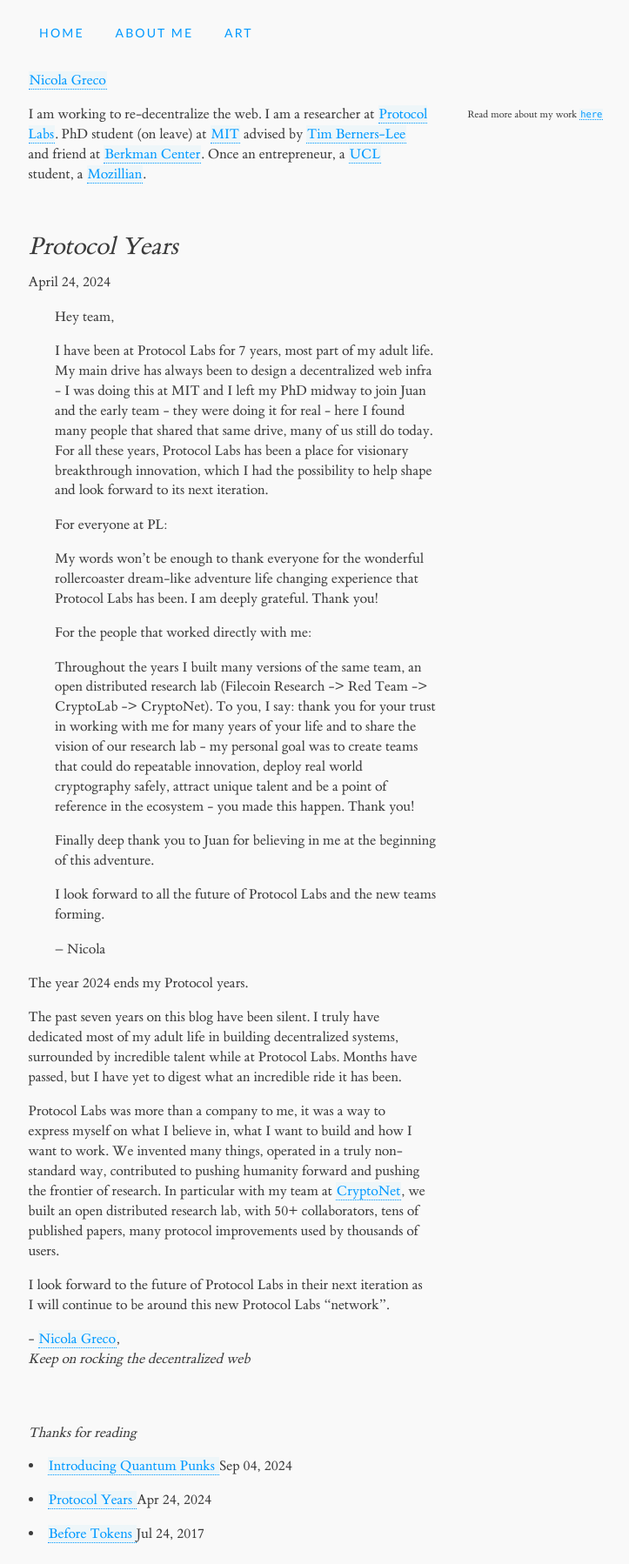
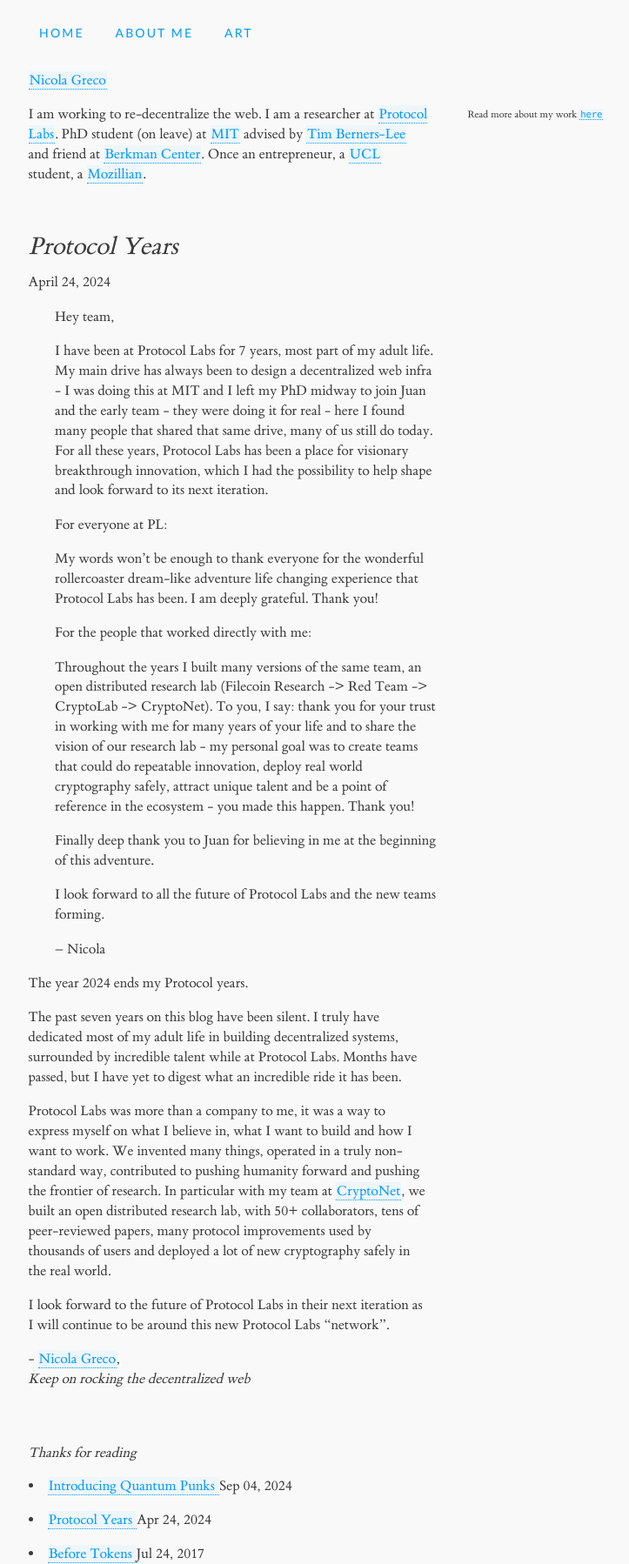
Before and after one commit to nicola/nicola.github.io, a Jekyll site: the page built from _posts/2024-04-24-protocol-years.md, in a window 1280 px wide. Shown: the whole page at 87% size, without its empty margins (75-798 px from the left). Built offline with Jekyll 4.4.1, drawn with Linux system fonts in a browser that asks for light colours; comment, search, counter and statistics services are not loaded; before the commit the page ends 1775 px from its top, so only the background shows below that.

Commit message:
adding cryptography statement

```diff
--- a/_posts/2024-04-24-protocol-years.md
+++ b/_posts/2024-04-24-protocol-years.md
@@ -29,6 +29,6 @@
 
 The past seven years on this blog have been silent. I truly have dedicated most of my adult life in building decentralized systems, surrounded by incredible talent while at Protocol Labs. Months have passed, but I have yet to digest what an incredible ride it has been.
 
-Protocol Labs was more than a company to me, it was a way to express myself on what I believe in, what I want to build and how I want to work. We invented many things, operated in a truly non-standard way, contributed to pushing humanity forward and pushing the frontier of research. In particular with my team at [CryptoNet](https://cryptonet.org), we built an open distributed research lab, with 50+ collaborators, tens of published papers, many protocol improvements used by thousands of users.
+Protocol Labs was more than a company to me, it was a way to express myself on what I believe in, what I want to build and how I want to work. We invented many things, operated in a truly non-standard way, contributed to pushing humanity forward and pushing the frontier of research. In particular with my team at [CryptoNet](https://cryptonet.org), we built an open distributed research lab, with 50+ collaborators, tens of peer-reviewed papers, many protocol improvements used by thousands of users and deployed a lot of new cryptography safely in the real world.
 
 I look forward to the future of Protocol Labs in their next iteration as I will continue to be around this new Protocol Labs "network".
```
